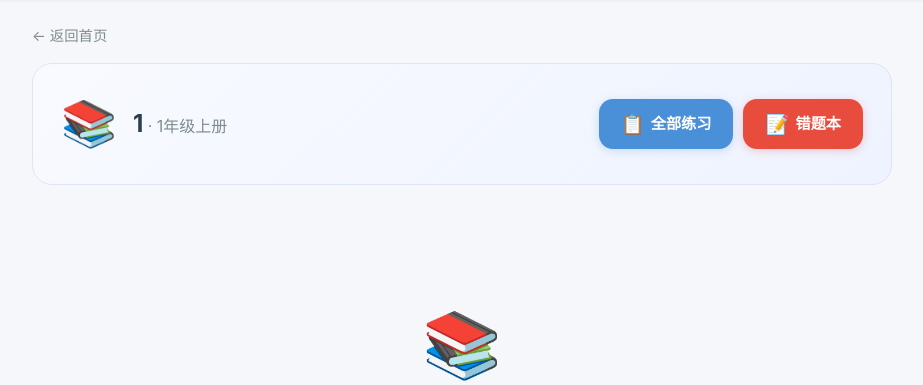
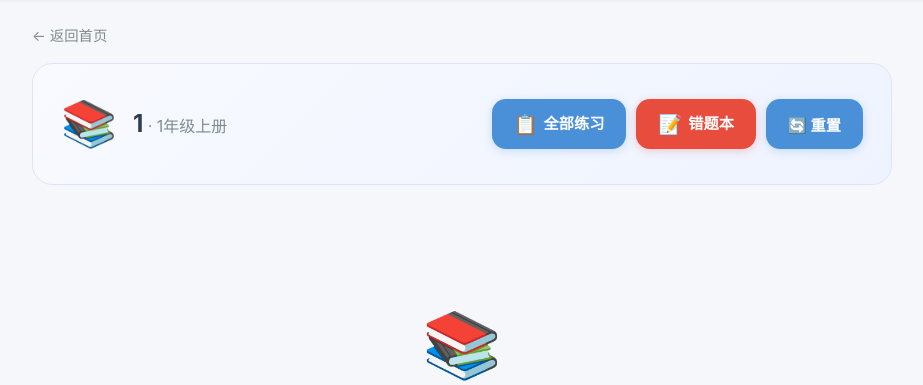
Before and after one commit to AlexYangHZ/JimmyCoach, a FastAPI app: page /subjects/1/1 in a window 1280 px wide. Shown: the part 57-442 px from the top of the page, without its empty margins (178-1101 px from the left). Run offline with FastAPI, Linux system fonts and the light colour scheme; data that the repository does not hold is empty.

Commit message:
feat: add reset button for study progress and error book
- /reset-all endpoint clears all data (sessions, progress, errors)
- Reset button on subject page hero and error book header
- Confirm dialog before reset

Co-Authored-By: Claude Opus 4.8 <noreply@anthropic.com>

```diff
--- a/routes/exercises.py
+++ b/routes/exercises.py
@@ -387,6 +387,20 @@ async def error_book(request: Request, db: AsyncSession = Depends(get_db)):
     )
 
 
+@router.post("/reset-all", response_class=HTMLResponse)
+async def reset_all(db: AsyncSession = Depends(get_db)):
+    """Reset all study progress and error book data."""
+    from sqlalchemy import delete
+    from db.models import StudySession, ExerciseAttempt, ChatMessage, ProgressSnapshot, ErrorLog
+    await db.execute(delete(ErrorLog))
+    await db.execute(delete(ExerciseAttempt))
+    await db.execute(delete(ChatMessage))
+    await db.execute(delete(ProgressSnapshot))
+    await db.execute(delete(StudySession))
+    await db.commit()
+    return HTMLResponse('<script>alert("✅ 学习进度和错题本已重置");window.location.href="/subjects/math/7"</script>')
+
+
 @router.get("/exercises/{section_id}", response_class=HTMLResponse)
 async def get_exercises(section_id: str):
     """Return pre-built exercises for a section as HTML (must be last route)."""
--- a/templates/base.html
+++ b/templates/base.html
@@ -65,6 +65,10 @@ a{color:var(--primary);text-decoration:none}
 .err-list{display:flex;flex-direction:column;gap:10px}
 .err-count{font-size:.8rem;color:#e74c3c;font-weight:700;margin-left:auto}
 .err-meta{font-size:.85rem;color:var(--text-light);margin-bottom:8px}
+.btn-hero-reset{padding:10px 22px;background:#95a5a6;color:#fff;border-radius:14px;font-weight:600;font-size:.95rem;border:none;cursor:pointer;font-family:inherit;transition:all .15s;box-shadow:0 2px 8px rgba(149,165,166,.25)}
+.btn-hero-reset:hover{background:#7f8c8d;transform:translateY(-1px);box-shadow:0 4px 16px rgba(149,165,166,.35)}
+.btn-reset{padding:6px 16px;background:0 0;border:1px solid #95a5a6;color:#95a5a6;border-radius:14px;cursor:pointer;font-size:.85rem;font-weight:600}
+.btn-reset:hover{background:#f5f6f7}
 </style>
     <script src="/static/htmx.min.js"></script>
     <link rel="stylesheet" href="/static/style.css?v=3">
--- a/templates/error_book.html
+++ b/templates/error_book.html
@@ -7,6 +7,7 @@
         <a href="/subjects/math/7" class="all-ex-back">← 返回知识点</a>
         <h1>📝 错题本</h1>
         <p class="all-ex-summary">{{ errors|length }} 道错题 · 累计 {{ total_errors }} 次错误</p>
+        <button class="btn-reset" onclick="if(confirm('确定要重置所有学习进度和错题记录吗？此操作不可恢复！')){fetch('/reset-all',{method:'POST'}).then(r=>r.text()).then(t=>document.write(t))}">🔄 重置</button>
     </div>
 
     {% if not errors %}
--- a/templates/subject.html
+++ b/templates/subject.html
@@ -24,6 +24,9 @@
             <a href="/error-book" class="btn-hero btn-hero-err">
                 <span class="btn-hero-icon">📝</span> 错题本
             </a>
+            <button class="btn-hero btn-hero-reset" onclick="if(confirm('确定要重置所有学习进度和错题记录吗？此操作不可恢复！')){fetch('/reset-all',{method:'POST'}).then(r=>r.text()).then(t=>document.write(t))}">
+                🔄 重置
+            </button>
         </div>
     </div>
 
```
